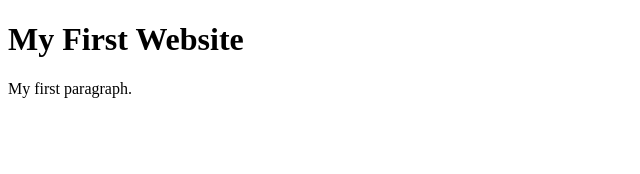
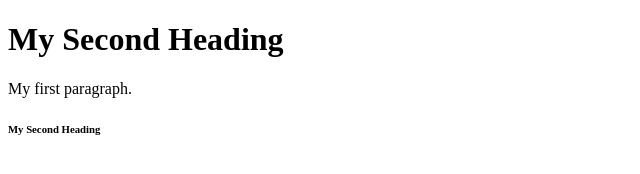
Before and after one commit to rafuru303/codersrank-practice, a website: page index.html in a window 1280 px wide. Shown: the whole page, without its empty margins (0-640 px from the left). Drawn offline with Linux system fonts and the light colour scheme.

```diff
--- a/index.html
+++ b/index.html
@@ -5,8 +5,9 @@
   </head>
   <body>
 
-    <h1>My First Website</h1>
+    <h1>My Second Heading</h1>
     <p>My first paragraph.</p>
+    <h6>My Second Heading</h6>
 
   </body>
 </html>
```
